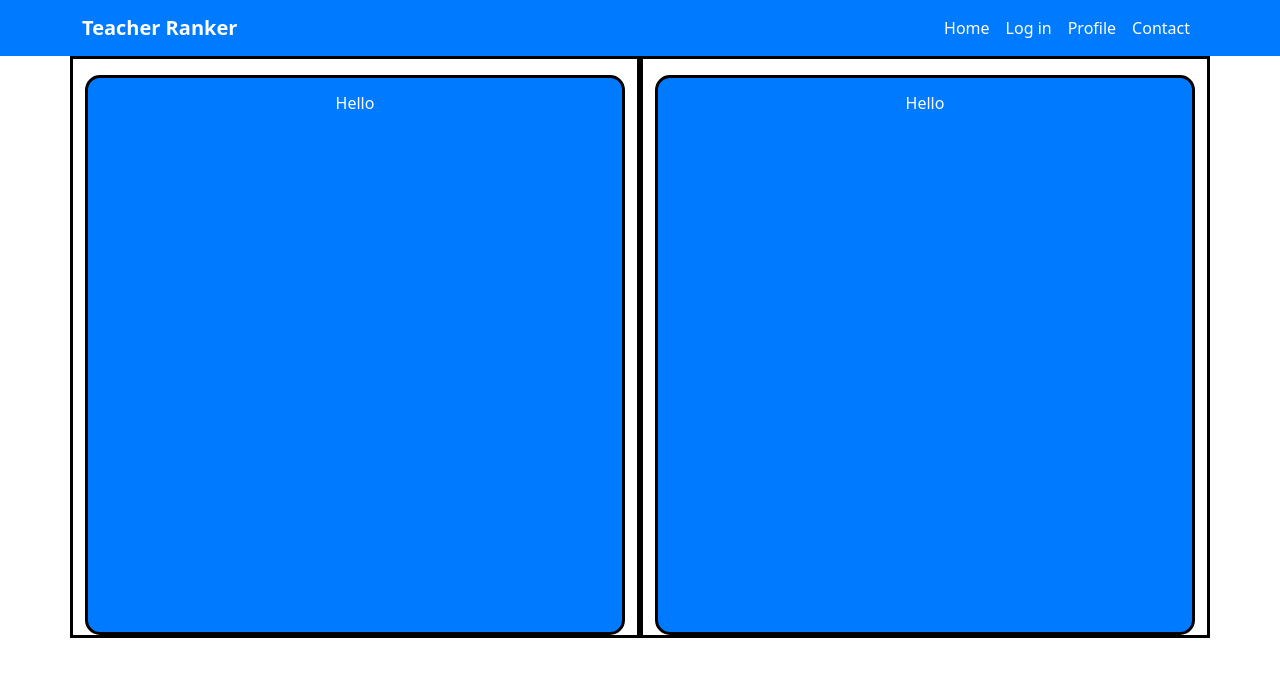
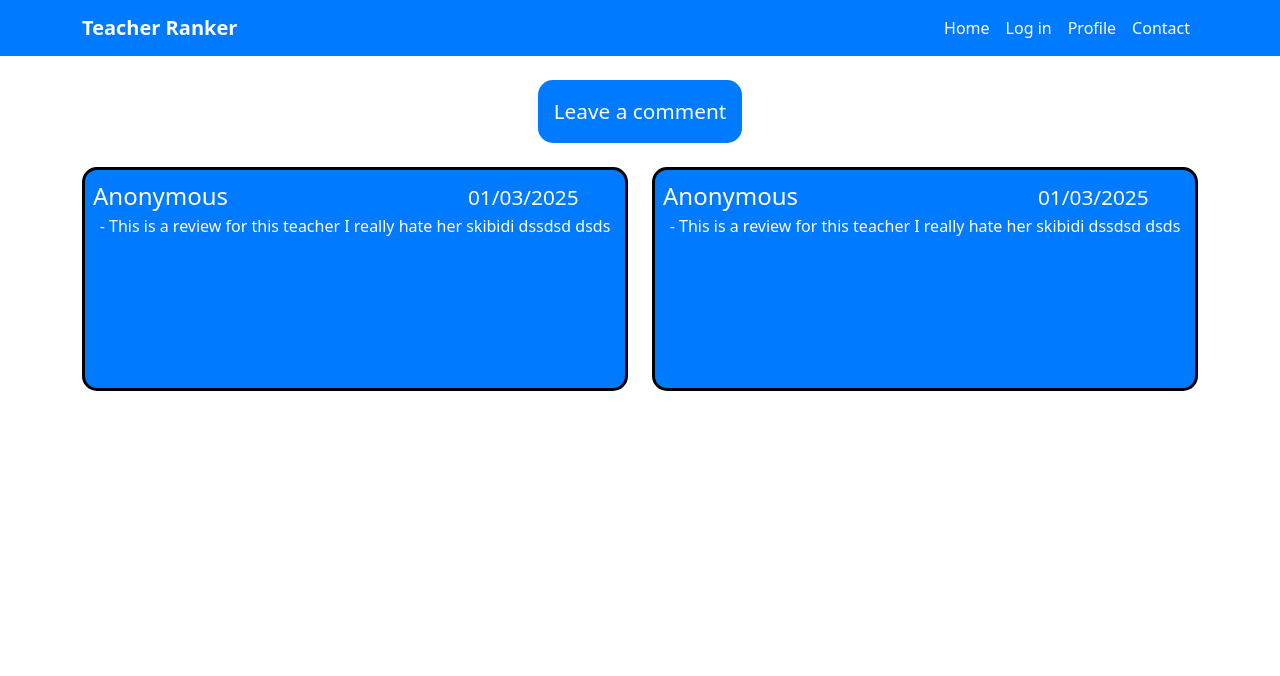
Before and after one commit to Antonchik2007/teacher-ranker, a React (Create React App) app: page /teacher-details/teacher-comments in a window 1280 px wide. Shown: the top 676 px of the page. Built offline with nearby package versions, Linux system fonts and the light colour scheme.

Commit message:
more stuff

```diff
--- a/src/modules/comments/Comment.css
+++ b/src/modules/comments/Comment.css
@@ -1,7 +1,26 @@
 .comment-outer-wrapper{
-    border: 3px solid black;
+    padding: 1vh;
     background-color: white !important;
 }
 .comment-wrapper{
     border: 3px solid black !important;
+    min-height: 10vh !important;
+    padding: 1vh;
+    height: 100% !important;
+    display: flex;
+    flex-direction: column;
 }
+.comment-header{
+    width: 100%;
+    font-weight: 500;
+    font-size: 1.5rem;
+    padding-bottom: 0;
+    display: flex !important;
+    justify-content: space-between !important;
+}
+.comment-date{
+    font-weight: normal;
+    font-size: 1.3rem;
+    padding-right: 3vw;
+    padding-top: 0.5vh;
+}
--- a/src/modules/comments/Comment.jsx
+++ b/src/modules/comments/Comment.jsx
@@ -4,11 +4,14 @@ import './Comment.css'
 const Comment = () => {
 
     return(
+
         <Col md={6} className="comment-outer-wrapper">
             <Card className="comment-wrapper">
-            Hello
+            <div className="comment-header">Anonymous <div className="comment-date">01/03/2025</div></div>
+            <div className="comment-content">- This is a review for this teacher I really hate her skibidi dssdsd dsds</div>
             </Card>
         </Col>
+
     )
 }
 
--- a/src/modules/comments/Comments.css
+++ b/src/modules/comments/Comments.css
@@ -0,0 +1,20 @@
+.comments-row{
+    height: 30vh !important;
+}
+.leave-comment-button{
+    margin: 0 auto;
+    color: white;
+    background-color: #007AFF;
+    padding: 2vh;
+    border-radius: 15px;
+    font-size: 1.3rem;
+}
+.leave-comment-button:hover{
+    background-color: gray;
+    transition: 0.3s;
+}
+.wrapper{
+    width: 100vw;
+    display: flex;
+    margin-top: 3vh;
+}
--- a/src/modules/comments/Comments.jsx
+++ b/src/modules/comments/Comments.jsx
@@ -1,5 +1,5 @@
 import React from "react";
-import './Comment.css'
+import './Comments.css'
 import Comment from './Comment.jsx'
 import {Row, Container } from 'react-bootstrap';
 
@@ -8,8 +8,11 @@ const Comments = () => {
 
     return(
         <div className="comments-wrapper">
+            <div className="wrapper">
+            <div className="leave-comment-button">Leave a comment</div>
+            </div>
             <Container>
-                <Row>
+                <Row className="comments-row">
                     <Comment/>
                     <Comment/>
                 </Row>
--- a/src/modules/teacherDetails/TeacherDetails.jsx
+++ b/src/modules/teacherDetails/TeacherDetails.jsx
@@ -1,7 +1,6 @@
 import React from "react";
 import './TeacherDetails.css'
 import {Link } from 'react-router-dom';
-
 const TeacherDetails = () => {
 
     return(
@@ -26,7 +25,7 @@ const TeacherDetails = () => {
                 <p className="difficulty-text very-hard">5 students reported: Very hard</p>
             </div>
             <div className="asses-buttons">
-                <button className="asses-button rate-button">Rate</button>
+                <button type="button" className="btn asses-button rate-button" data-bs-toggle="modal" data-bs-target="#exampleModal">Rate</button>
                 <Link to='/teacher-details/teacher-comments'><button className="asses-button comment-button">View comments</button></Link>
             </div>
         </div>
```
Also changed, not shown: src/modules/teacherDetails/Modal.jsx (added, +13 -0 lines), src/modules/teacherDetails/Modal.css (added).
